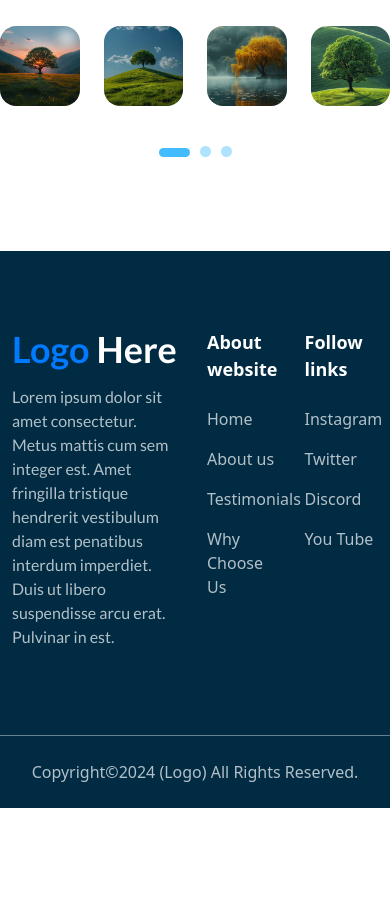
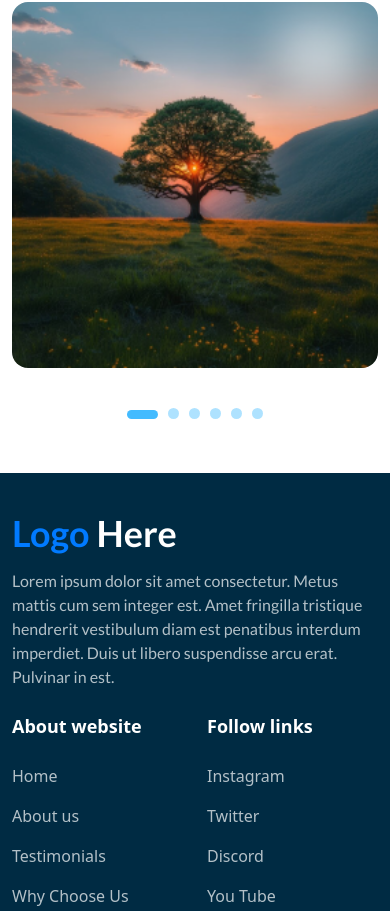
Before and after one commit to UmedPanghal-572/React-routing, a React (Create React App) app: page /about in a window 390 px wide. Shown: the part 1086-1997 px from the top of the page. Before the commit the page ends 1894 px from the top, so only its background shows below. Built offline with nearby package versions, Linux system fonts and the light colour scheme.

Commit message:
add slick & Swiper slider with responsive and modified

```diff
--- a/src/App.css
+++ b/src/App.css
@@ -12,23 +12,33 @@
   display: flex !important;
   gap: 30px;
 }
-.custom-prev,
-.custom-next {
-  position: absolute;
-  top: 50%;
-  transform: translateY(-50%);
-  background: none;
-  border: none;
-  z-index: 1;
-  cursor: pointer;
+
+button.prev:active,
+button.next:active {
+  transform: scale(1.3);
+  opacity: 0.8;
 }
 
-.custom-prev {
-  left: -50px ;
-}
+.slick-dots {
+  display: flex;
+  justify-content: center;
+  list-style-type: none;
 
-.custom-next {
-  right: -50px;
+  button {
+    display: block;
+    width: 10px;
+    height: 10px;
+    border: none;
+    border-radius: 100%;
+    background-color: orange !important;
+
+    text-indent: -9999px;
+  }
+
+  li.slick-active button {
+    background-color: red !important;
+  }
+
 }
 
 .swiper-pagination-bullet-active {
@@ -41,3 +51,10 @@
   position: relative !important;
   margin-top: 41px !important;
 }
+
+@media (min-width:1920px) {
+  .min-h-screen {
+    min-height: unset !important;
+  }
+
+}
--- a/src/components/LoremCards.jsx
+++ b/src/components/LoremCards.jsx
@@ -18,14 +18,34 @@ const Hero = () => {
     const cards = {
         dots: false,
         infinite: true,
-        speed: 2000,
+        speed: 1500,
         slidesToShow: 3,
         slidesToScroll: 1,
+        responsive: [
+            {
+                breakpoint: 1024,
+                settings: {
+                    slidesToShow: 2,
+                    slidesToScroll: 1,
+                    infinite: true,
+
+                },
+            },
+            {
+                breakpoint: 568,
+                settings: {
+                    slidesToShow: 1,
+                    slidesToScroll: 1,
+                    dots: true,
+                },
+            },
+
+        ],
     };
 
     return (
-        <div className='mt-10'>
-            <div className={`container max-w-[1140px] mx-auto ${path === "/" ? "" : "hidden"}`}>
+        <div className='mt-10 flex justify-center items-center'>
+            <div className={`container max-w-[1140px] mx-auto px-3 ${path === "/" ? "" : "hidden"}`}>
                 <h2 className='text-black text-center font-semibold text-[40px]'>Lorem ipsum</h2>
                 <div className='py-10 relative'>
                     <Slider {...cards} ref={sliderRef}>
@@ -33,22 +53,22 @@ const Hero = () => {
                             <div key={index} className="rounded-[22px] bg-[#fff3ed] py-5 px-[30px]">
                                 <img src={icon} alt="icon" />
                                 <h2 className='pb-4 text-2xl font-semibold text-black pt-8'>{obj.title}</h2>
-                                <p className='font-light text-base pb-2 max-w-[250px]'>
+                                <p className='font-light text-base pb-2 lg:max-w-[250px]'>
                                     {obj.description}
                                     <a className='text-red-500 font-semibold ms-2' href="/">Read more</a>
                                 </p>
                             </div>
                         ))}
                     </Slider>
-                    <div className="flex justify-center mt-[30px] gap-[26px]">
+                    <div className="flex justify-center mt-[30px] gap-[26px] ">
                         <button
-                            className='prev'
+                            className='prev hidden sm-hide:block'
                             onClick={() => sliderRef.current.slickPrev()}
                         >
                             <img src={p_arrow} alt="arrow" />
                         </button>
                         <button
-                            className='next'
+                            className='next hidden sm-hide:block'
                             onClick={() => sliderRef.current.slickNext()}
                         >
                             <img src={n_arrow} alt="arrow" />
@@ -56,8 +76,8 @@ const Hero = () => {
                     </div>
                 </div>
             </div>
-            <div className={`container max-w-[1140px] mx-auto ${path === "/about" ? "" : "hidden"}`}>
-                <h2 className='font-semibold text-[40px] text-center pb-5'>Lorem ipsum dolor sit amet</h2>
+            <div className={`container max-w-[1140px] mx-auto px-3 ${path === "/about" ? "" : "hidden"}`}>
+                <h2 className='font-semibold text-[40px] leading-[120%] text-center pb-5'>Lorem ipsum dolor sit amet</h2>
                 <p className='text-base font-medium text-center opacity-70'>Lorem ipsum dolor sit amet consectetur. Amet varius in enim.</p>
                 <div className='py-10'>
                     <Swiper
@@ -73,11 +93,29 @@ const Hero = () => {
                             "--swiper-pagination-bullet-size": "11px",
                             "--swiper-pagination-bullet-horizontal-gap": "5px"
                         }}
+                        breakpoints={{
+                            320: {
+                                slidesPerView: 1,
+                                spaceBetween: 10,
+                            },
+                            480: {
+                                slidesPerView: 2,
+                                spaceBetween: 10,
+                            },
+                            768: {
+                                slidesPerView: 3,
+                                spaceBetween: 20,
+                            },
+                            1024: {
+                                slidesPerView: 4,
+                                spaceBetween: 24,
+                            },
+                        }}
                     >
                         {CARD_IMG.map((obj, index) => (
                             <SwiperSlide key={index}>
-                                <div className="relative group transition-all duration-700 ease-in-out">
-                                    <img className='rounded-[16px]' src={obj.image} alt="tree" />
+                                <div className="relative overflow-hidden flex justify-center items-center group transition-all duration-700 ease-in-out">
+                                    <img className='rounded-[16px] w-full' src={obj.image} alt="tree" />
                                     <div className='border-[0.2px] border-white rounded-b-[16px] backdrop-blur-[6px] absolute bottom-0 left-0 right-0 py-3 ps-3 translate-y-full group-hover:translate-y-0 transition-transform duration-[700ms] ease-in-out'>
                                         <h4 className='text-white font-medium text-[18px]'>{obj.img_title}</h4>
                                         <p className='text-white font-normal text-base opacity-70'>{obj.img_description}</p>
--- a/src/components/common/Footer.jsx
+++ b/src/components/common/Footer.jsx
@@ -4,14 +4,14 @@ import { useLocation } from 'react-router-dom'
 const Footer = () => {
   const path = useLocation().pathname
   return (
-    <div className={`flex flex-col items-center justify-center pt-[78px]   mt-10 ${path === "/about" ? "bg-[#002B43]" : "bg-black rounded-t-[30px]"}`}>
+    <div className={`flex flex-col items-center justify-center pt-10 md:pt-[78px]    ${path === "/about" ? "bg-[#002B43]" : "bg-black rounded-t-[30px]"}`}>
       <div className="container max-w-[1140px] mx-auto px-3">
-        <div className="flex flex-row flex-wrap -mx-3">
-          <div className="w-1/2 px-3">
+        <div className="flex flex-row flex-wrap -mx-3 pb-[40px] md:pb-[86px]">
+          <div className="w-full md:w-1/2 px-3">
               <h2 className={` font-bold text-4xl pb-4 ff-lato ${path === "/" ? "text-[orange]" :"text-[#007AFF]"}`}>Logo <span className='text-white'>Here</span></h2>
-            <p className='text-white font-normal text-base ff-lato max-w-[431px] opacity-70 pb-[86px]'>Lorem ipsum dolor sit amet consectetur. Metus mattis cum sem integer est. Amet fringilla tristique hendrerit vestibulum diam est penatibus interdum imperdiet. Duis ut libero suspendisse arcu erat. Pulvinar in est.</p>
+            <p className='text-white font-normal text-base ff-lato max-w-[431px] opacity-70 '>Lorem ipsum dolor sit amet consectetur. Metus mattis cum sem integer est. Amet fringilla tristique hendrerit vestibulum diam est penatibus interdum imperdiet. Duis ut libero suspendisse arcu erat. Pulvinar in est.</p>
           </div>
-          <div className="w-1/4 px-3">
+          <div className="w-1/2 md:w-1/4 px-3 mt-6 md:mt-0">
             <h4 className='text-white pb-6 font-semibold text-[18px]'>About website</h4>
             <ul>
               <li className='pb-4'><a className='text-white opacity-70 text-base font-normal hover:text-[orange] transition-all duration-500' href="/">Home</a></li>
@@ -20,7 +20,7 @@ const Footer = () => {
               <li className='pb-4'><a className='text-white opacity-70 text-base font-normal hover:text-[orange] transition-all duration-500' href="/choose us">Why Choose Us</a></li>
             </ul>
           </div>
-          <div className="w-1/4 px-3">
+          <div className="w-1/2 md:w-1/4 px-3 mt-6 md:mt-0">
             <h4 className='text-white pb-6 font-semibold text-[18px]'>Follow links</h4>
             <ul>
               <li className='pb-4'><a className='text-white opacity-70 text-base font-normal hover:text-[orange] transition-all duration-500' href="https:www.instagram.com" target="_blank" rel="noopener noreferrer" >Instagram</a></li>
@@ -32,7 +32,7 @@ const Footer = () => {
         </div>
       </div>
       <div className="w-full h-[1px] bg-white opacity-40 "></div>
-      <a className='font-normal text-base text-white opacity-70 text-center py-[24px] hover:opacity-[unset] transition-all duration-500' href="/">Copyright©2024 (Logo) All Rights Reserved.</a>
+      <a className='font-normal text-base text-white opacity-70 text-center py-[24px] hover:opacity-[unset] transition-all duration-500 px-3' href="/">Copyright©2024 (Logo) All Rights Reserved.</a>
     </div>
   )
 }
--- a/src/components/common/Header.jsx
+++ b/src/components/common/Header.jsx
@@ -5,11 +5,11 @@ const Header = () => {
   const path = useLocation().pathname
   return (
     <>
-      <div className={`min-h-screen ff-lato flex items-center justify-center ${path === "/" ? "bg-header rounded-b-[30px]" : "bg-[#01A4FFBD]"}`}>
-        <div className="container">
-          <h1 className='text-center text-white font-extrabold text-6xl max-w-[768px] mx-auto'>Lorem ipsum dolor sit amet consectetur. Sceleris</h1>
+      <div className={`min-h-screen start1920:h-800  ff-lato flex items-center justify-center ${path === "/" ? "bg-header rounded-b-[30px]" : "bg-[#01A4FFBD]"}`}>
+        <div className="container mx-auto px-3">
+          <h1 className='text-center text-white font-extrabold text-5xl md:text-6xl max-w-[768px] mx-auto'>Lorem ipsum dolor sit amet consectetur. Sceleris</h1>
           <p className='text-center text-white opacity-70 text-base pt-5 font-medium ff-montserrat pb-10'>Lorem ipsum dolor sit amet consectetur. Id mattis at tristique duis.</p>
-          <form className={`flex items-center justify-center gap-3 ${path === '/' ? "" : "hidden"}`}>
+          <form className={`flex flex-col sm:flex-row items-center justify-center gap-3 ${path === '/' ? "" : "hidden"}`}>
             <input type="text" placeholder='Search' className=' rounded-2xl ps-14 py-4 w-full max-w-[405px] outline-0 pe-5' />
             <button className='bg-[#ff722c] py-[14px] px-[27px] text-white rounded-[13px] font-semibold text-base text-center hover:bg-white hover:text-black transition-all duration-500 hover:rounded-none'>Start</button>
           </form>
--- a/tailwind.config.js
+++ b/tailwind.config.js
@@ -8,6 +8,13 @@ module.exports = {
       backgroundImage: {
         'header': 'linear-gradient(107.6deg, #FF5501 8.81%, #B1106F 163.48%)',
       },
+      screens: {
+        'sm-hide': '568.98px',
+        'start1920': '1920px',
+      },
+      height: {
+        '800': '800px',
+      },
     },
   },
   plugins: [],
```
Also changed, not shown: src/assets/images/svg/right-arrow.svg.
